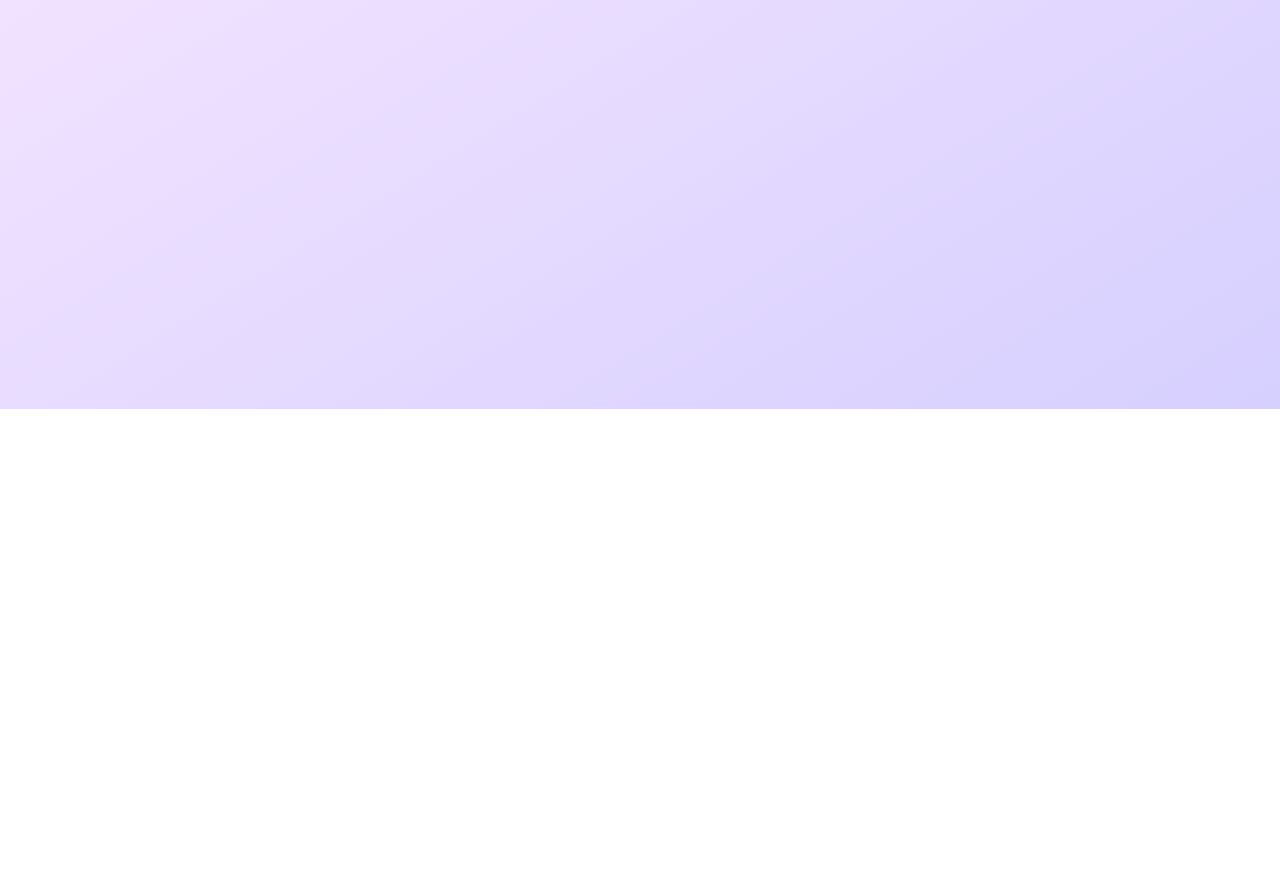
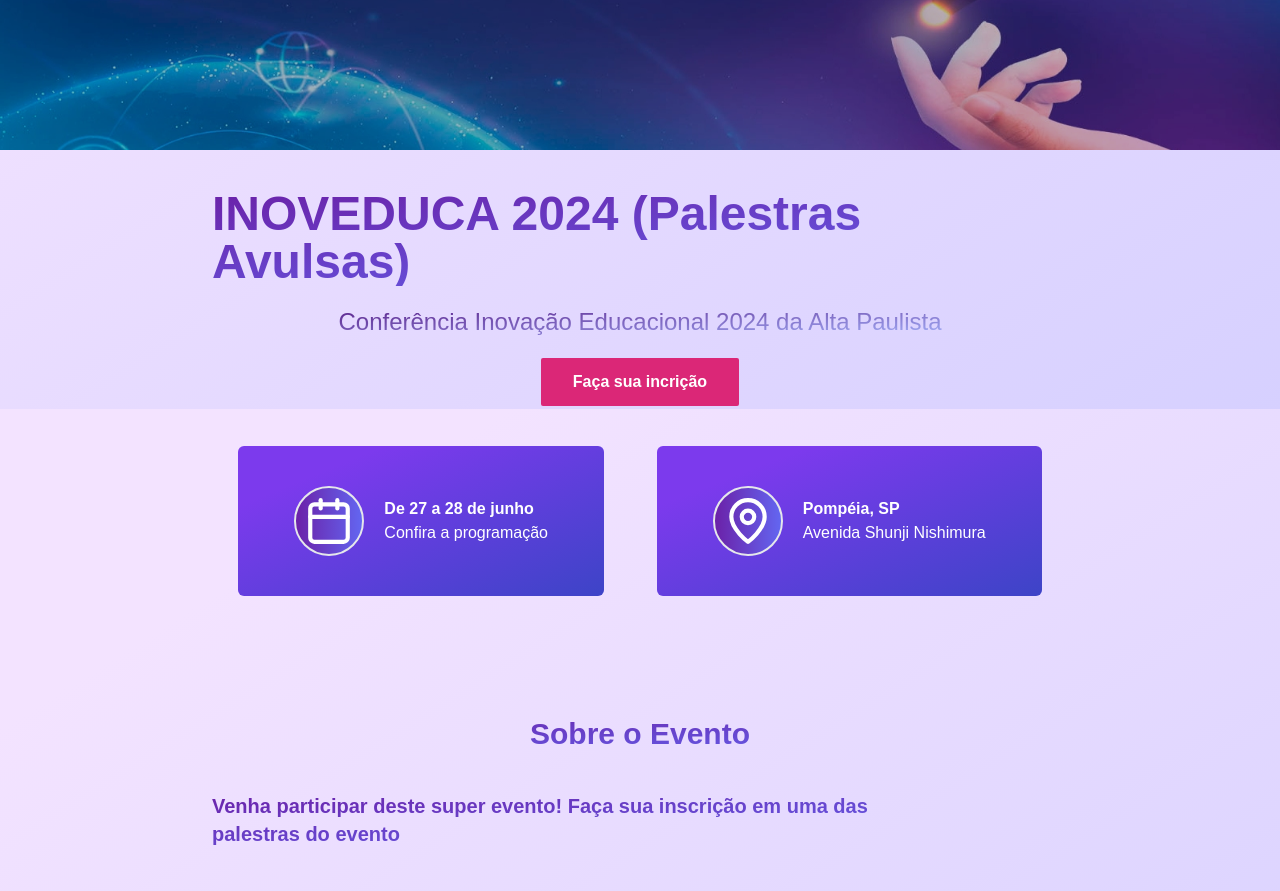
Before and after one commit to CertDevz/iplanner-project, a React (Vite) app: page /page-events in a window 1280 px wide. Before the commit this address had no page. Shown: the part 391-1282 px from the top of the page. Before the commit the page ends 800 px from the top, so only its background shows below. Built offline with nearby package versions, Linux system fonts and the light colour scheme.

Commit message:
fix: ajustments in project

```diff
--- a/src/App.jsx
+++ b/src/App.jsx
@@ -31,7 +31,6 @@ function App() {
       <Tables />
       <CarouselCourses />
       <Contact />
-
       <PageEnd />
       <Footer />
     </div>
--- a/src/main.jsx
+++ b/src/main.jsx
@@ -5,6 +5,7 @@ import "./index.css";
 import App from "./App";
 import WeAre from "./view/components/weare";
 import Constructor from "./view/components/constructor";
+import PageEvents from "./view/components/page-events";
 
 const router = createBrowserRouter([
   {
@@ -19,6 +20,10 @@ const router = createBrowserRouter([
     path: "/constructor",
     element: <Constructor />,
   },
+  {
+    path: "/page-events",
+    element: <PageEvents />,
+  },
 ]);
 
 ReactDOM.createRoot(document.getElementById("root")).render(
--- a/src/view/components/events-free/index.jsx
+++ b/src/view/components/events-free/index.jsx
@@ -17,7 +17,6 @@ export default function EventsFree() {
           "Participantes limitados (50 participantes)",
           "Importação de Participantes Site Personalizado",
           "E-mails limitados",
-          "Gestão das formas de pagamento",
         ]}
       />
       <Card
@@ -27,6 +26,7 @@ export default function EventsFree() {
           "Inclusão de Todos os Benefícios Gratuitos",
           "Taxa de Serviço de 8,5% por Inscrição",
           "Emissão de certificados Sem Limites",
+          "Gestão das formas de pagamento",
         ]}
       />
     </div>
--- /dev/null
+++ b/src/view/components/page-events/index.jsx
@@ -0,0 +1,125 @@
+import { Calendar, MapPin } from "lucide-react";
+import Footer from "../footer";
+import Header from "../header";
+
+export default function PageEvents() {
+  return (
+    <div>
+      <Header />
+      <div className="mb-10">
+        <img
+          src="/evento-banner.jpeg"
+          alt="banner do evento"
+          className="w-full max-h-[450px] filter brightness-75"
+        />
+        <div className="max-w-[70%] mx-auto p-5">
+          <div className="flex flex-col justify-center mt-5 items-center">
+            <h1 className="text-5xl bg-gradient-to-br from-purple-800 to-indigo-500 text-transparent bg-clip-text font-bold">
+              INOVEDUCA 2024 (Palestras Avulsas)
+            </h1>
+            <span className="text-center mt-5 text-2xl bg-gradient-to-br from-purple-900 to-indigo-300 text-transparent bg-clip-text">
+              Conferência Inovação Educacional 2024 da Alta Paulista
+            </span>
+            <button className="font-semibold cursor-pointer px-8 py-3 bg-[#db2777] rounded-sm text-white mt-5 hover:bg-[#a1255d]">
+              Faça sua incrição
+            </button>
+          </div>
+
+          <div className="flex justify-around mt-10">
+            <div
+              className="flex items-center gap-5 px-14 py-10 rounded-md"
+              style={{
+                background:
+                  "linear-gradient(to bottom right, #7c3aed 20%, #3d44c7 100%)",
+              }}
+            >
+              <div className="border-2 bg-gradient-to-r from-purple-800 to-indigo-500 p-2 rounded-full">
+                <Calendar size={50} color="white" />
+              </div>
+              <div className="flex flex-col">
+                <span className="font-bold text-white">
+                  De 27 a 28 de junho
+                </span>
+                <span className="text-white">Confira a programação</span>
+              </div>
+            </div>
+            <div
+              className="flex items-center gap-5 px-14 py-10 rounded-md"
+              style={{
+                background:
+                  "linear-gradient(to bottom right, #7c3aed 20%, #3d44c7 100%)",
+              }}
+            >
+              <div className="border-2 bg-gradient-to-r from-purple-800 to-indigo-500 p-2 rounded-full">
+                <MapPin size={50} color="white" />
+              </div>
+              <div className="flex flex-col">
+                <span className="font-bold text-white">Pompéia, SP</span>
+                <span className="text-white">Avenida Shunji Nishimura</span>
+              </div>
+            </div>
+          </div>
+
+          <div className="flex flex-col text-center justify-center mt-20">
+            <h1 className="text-3xl bg-gradient-to-br from-purple-800 to-indigo-500 text-transparent bg-clip-text font-bold mt-10">
+              Sobre o Evento
+            </h1>
+            <div className="flex flex-col mt-10 max-w-[700px] text-left">
+              <h2 className="text-xl bg-gradient-to-br from-purple-800 to-indigo-500 text-transparent bg-clip-text font-bold ">
+                Venha participar deste super evento! Faça sua inscrição em uma
+                das palestras do evento
+              </h2>
+              <span className="mt-10 text-red-600">
+                Não se esqueça! Ao se inscrever, você terá direito a uma única
+                palestra avulsa!
+              </span>
+              <p className="text-sm mt-10 bg-gradient-to-br from-purple-900 to-indigo-400 text-transparent bg-clip-text">
+                A Conferência INOVEDUCA é uma grande oportunidade para reunir
+                mantenedores, gestores, professores, coordenadores pedagógicos,
+                acadêmicos e demais profissionais interessados em educação e sua
+                interface com a inovação, possibilitando a integração entre eles
+                em um processo de reflexão e atualização sobre temáticas e
+                desafios contemporâneos da educação, recebendo convidados de
+                renome para discutir variados assuntos de interesse da área.
+              </p>
+            </div>
+
+            <div className="flex flex-col mt-10 max-w-[700px] text-left font-bold">
+              <h2 className="bg-gradient-to-br from-purple-800 to-indigo-500 text-transparent bg-clip-text font-bold">
+                Confira as palestras:
+              </h2>
+
+              <div className="mt-10">
+                <h2 className="bg-gradient-to-br from-purple-800 to-indigo-500 text-transparent bg-clip-text font-bold">
+                  INCLUSÃO NO TEA: A PERSPECTIVA DE UM AUTISTA
+                </h2>
+                <span className=" bg-gradient-to-br from-purple-900 to-indigo-400 text-transparent bg-clip-text">
+                  Guilherme de Almeida
+                </span>
+              </div>
+
+              <div className="mt-10">
+                <h2 className="bg-gradient-to-br from-purple-800 to-indigo-500 text-transparent bg-clip-text font-bold">
+                  O PREJUÍZO DO USO EXCESSIVO DE TELAS
+                </h2>
+                <span className=" bg-gradient-to-br from-purple-900 to-indigo-400 text-transparent bg-clip-text">
+                  Cecília Antipoff
+                </span>
+              </div>
+
+              <div className="mt-10">
+                <h2 className="bg-gradient-to-br from-purple-800 to-indigo-500 text-transparent bg-clip-text font-bold">
+                  AS DIFERENÇAS NO CÉREBRO DE QUEM TEM AUTISMO E TDAH
+                </h2>
+                <span className=" bg-gradient-to-br from-purple-900 to-indigo-400 text-transparent bg-clip-text">
+                  Dr. Marcone de Souza Oliveira
+                </span>
+              </div>
+            </div>
+          </div>
+        </div>
+      </div>
+      <Footer />
+    </div>
+  );
+}
--- a/src/view/components/tables/paid-events/mock.jsx
+++ b/src/view/components/tables/paid-events/mock.jsx
@@ -3,19 +3,19 @@ export const dados = [
     funcionalidade: "Gestão de inscrição",
     descricao: "Permite aos organizadores gerenciar incrições",
     limitacao: "Incluída",
-    custo: "Grátis",
+    custo: "-",
   },
   {
     funcionalidade: "Capacidade máxima",
     descricao: "Número máximo de participantes",
-    limitacao: "Até 50 participantes",
-    custo: "Grátis",
+    limitacao: "Ilimitado",
+    custo: "-",
   },
   {
     funcionalidade: "Personalização de site",
     descricao: "Criação de uma página dedicada ao evento",
     limitacao: "Incluída",
-    custo: "Grátis",
+    custo: "-",
   },
   {
     funcionalidade: "Tempo de recebimento de fundos",
@@ -26,25 +26,25 @@ export const dados = [
   {
     funcionalidade: "Transmissão ao vivo",
     descricao: "Plataforma de streaming para eventos",
-    limitacao: "Até 300 parcipantes",
-    custo: "Grátis",
+    limitacao: "Ilimitado",
+    custo: "-",
   },
   {
     funcionalidade: "Ferramente da e-mail",
     descricao: "Envio de e-mails para participantes",
     limitacao: "Até 10 envios",
-    custo: "Grátis",
+    custo: "-",
   },
   {
     funcionalidade: "Atividade e worksshops",
     descricao: "Incrição para atividades específicas",
     limitacao: "Incluída",
-    custo: "Grátis",
+    custo: "-",
   },
   {
     funcionalidade: "Submissão de trabalhos",
     descricao: "Envio e avaliação de trabalhos acadêmicos",
     limitacao: "Incluída",
-    custo: "Grátis",
+    custo: "-",
   },
 ];
```
Also changed, not shown: public/evento-banner.jpeg (added).
